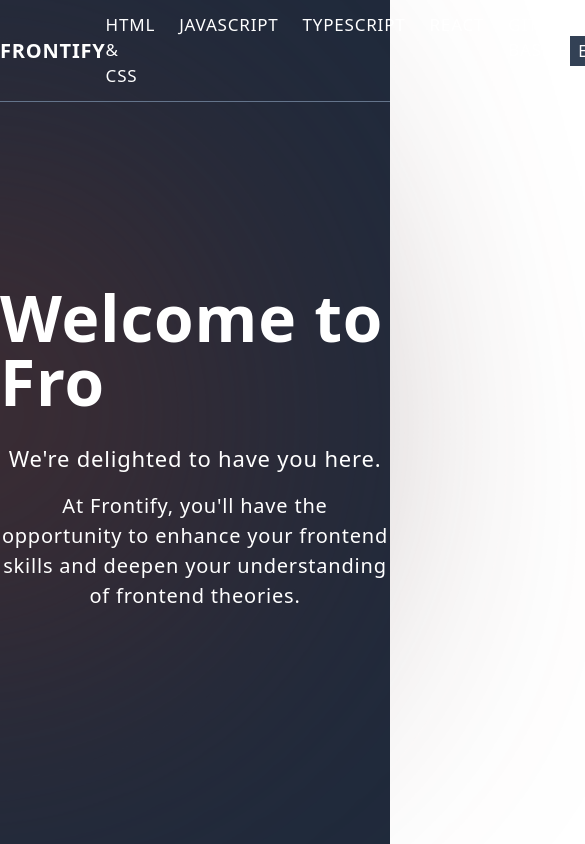
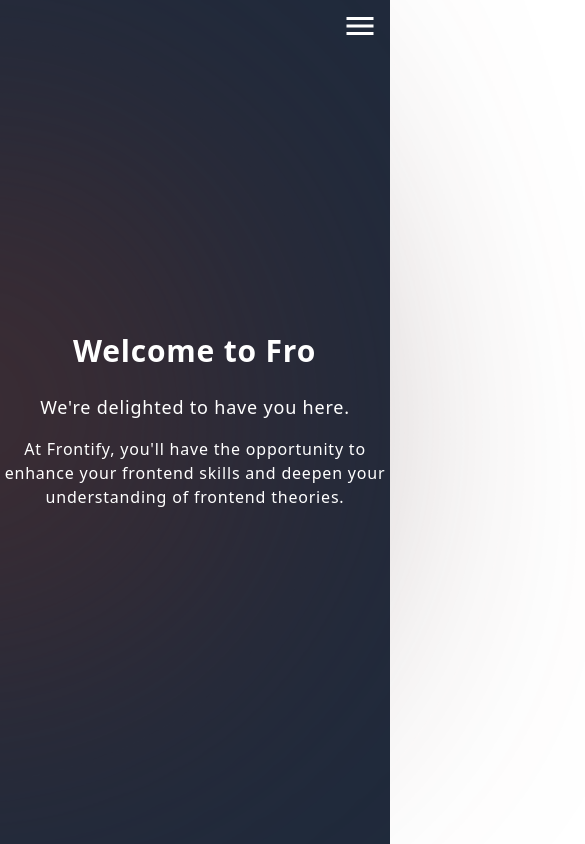
Before and after one commit to Webprojon/frontify, a React (Vite) app: page / in a window 390 px wide. Shown: the top 844 px of the page, 585 px wide, since content can reach past the window. Built offline with nearby package versions, Linux system fonts and the light colour scheme.

Commit message:
some changes made to navbar

```diff
--- a/package.json
+++ b/package.json
@@ -12,6 +12,7 @@
 	"dependencies": {
 		"react": "^18.3.1",
 		"react-dom": "^18.3.1",
+		"react-icons": "^5.4.0",
 		"react-router-dom": "^7.0.2",
 		"typewriter-effect": "^2.21.0"
 	},
--- a/src/components/Header.tsx
+++ b/src/components/Header.tsx
@@ -1,3 +1,6 @@
+import { useState } from "react";
+import { IoClose } from "react-icons/io5";
+import { MdMenu } from "react-icons/md";
 import { Link, useLocation } from "react-router-dom";
 
 interface Links {
@@ -8,6 +11,7 @@
 
 export default function Header() {
 	const location = useLocation().pathname;
+	const [menu, setMenu] = useState(false);
 
 	const LINKS: Links[] = [
 		{
@@ -38,13 +42,28 @@
 	];
 
 	return (
-		<header className="border-b border-slate-500">
-			<nav className="flex justify-between items-center h-[12vh] tracking-wider max-w-[1350px] mx-auto text-white">
+		<header className="relative md:border-b border-slate-500 text-white">
+			<div
+				onClick={() => setMenu(!menu)}
+				className="absolute right-3 top-2 z-10 md:hidden"
+			>
+				{menu ? (
+					<IoClose className="size-9 " />
+				) : (
+					<MdMenu className=" size-9" />
+				)}
+			</div>
+
+			<nav
+				className={`absolute md:static pt-[10px] px-[2px] md:pt-0 flex flex-col gap-y-6 md:flex-row justify-between items-center md:h-[12vh]
+					z-0 tracking-wider lg:max-w-[1350px] mx-auto transition-transform duration-500
+					 ${menu ? "translate-y-0" : "-translate-y-full md:translate-y-0"} md:flex`}
+			>
 				<Link to="/" className="font-semibold text-[20px] uppercase">
 					Frontify
 				</Link>
 
-				<div className="flex font-medium gap-6 text-[17px] uppercase">
+				<div className="flex flex-wrap justify-center font-medium gap-y-2 gap-x-10 md:text-[17px] uppercase">
 					{LINKS.map((link) => (
 						<Link
 							key={link.id}
@@ -57,7 +76,7 @@
 					))}
 				</div>
 
-				<div className="cursor-pointer">
+				<div className="cursor-pointer my-4">
 					<span className="py-[4px] px-2 bg-slate-700">EN</span>
 					<span className="py-[4px] px-2 border-r border-l border-slate-400">
 						RU
--- a/src/pages/Home.tsx
+++ b/src/pages/Home.tsx
@@ -2,8 +2,8 @@
 
 export default function Home() {
 	return (
-		<div className="max-w-[1350px] mx-auto text-white flex flex-col gap-7 justify-center items-center h-[82vh] tracking-wider">
-			<h2 className="text-[64px] font-semibold leading-none">
+		<div className="md:max-w-[1350px] mx-auto text-white flex flex-col gap-7 justify-center items-center h-screen md:h-[82vh] tracking-wider">
+			<h2 className="text-[30px] md:text-[64px] font-semibold leading-none">
 				<Typewriter
 					options={{
 						autoStart: true,
@@ -15,8 +15,10 @@
 				/>
 			</h2>
 			<div className="text-center space-y-4 max-w-[1000px]">
-				<p className="text-[22px]">We're delighted to have you here.</p>
-				<p className="text-[20px]">
+				<p className="text-[18px] md:text-[22px]">
+					We're delighted to have you here.
+				</p>
+				<p className="md:text-[20px]">
 					At Frontify, you'll have the opportunity to enhance your frontend
 					skills and deepen your understanding of frontend theories.
 				</p>
--- a/tailwind.config.js
+++ b/tailwind.config.js
@@ -2,6 +2,13 @@
 export default {
 	content: ["./index.html", "./src/**/*.{js,ts,jsx,tsx}"],
 	theme: {
+		screens: {
+			xs: "480px",
+			sm: "640px",
+			md: "980px",
+			lg: "1200px",
+			xl: "1380px",
+		},
 		extend: {},
 	},
 	plugins: [],
```
Also changed, not shown: 1 other file (tests, documents, lock files or other folders).
